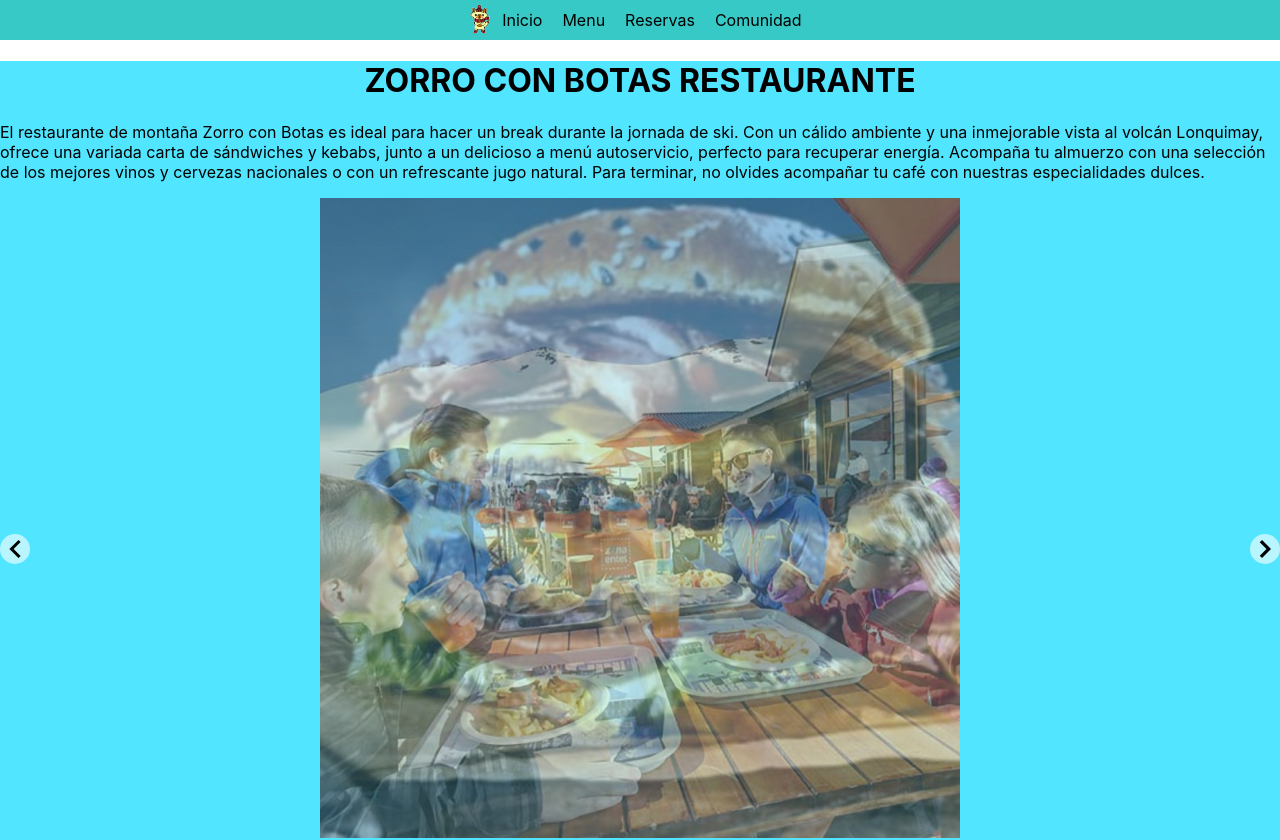
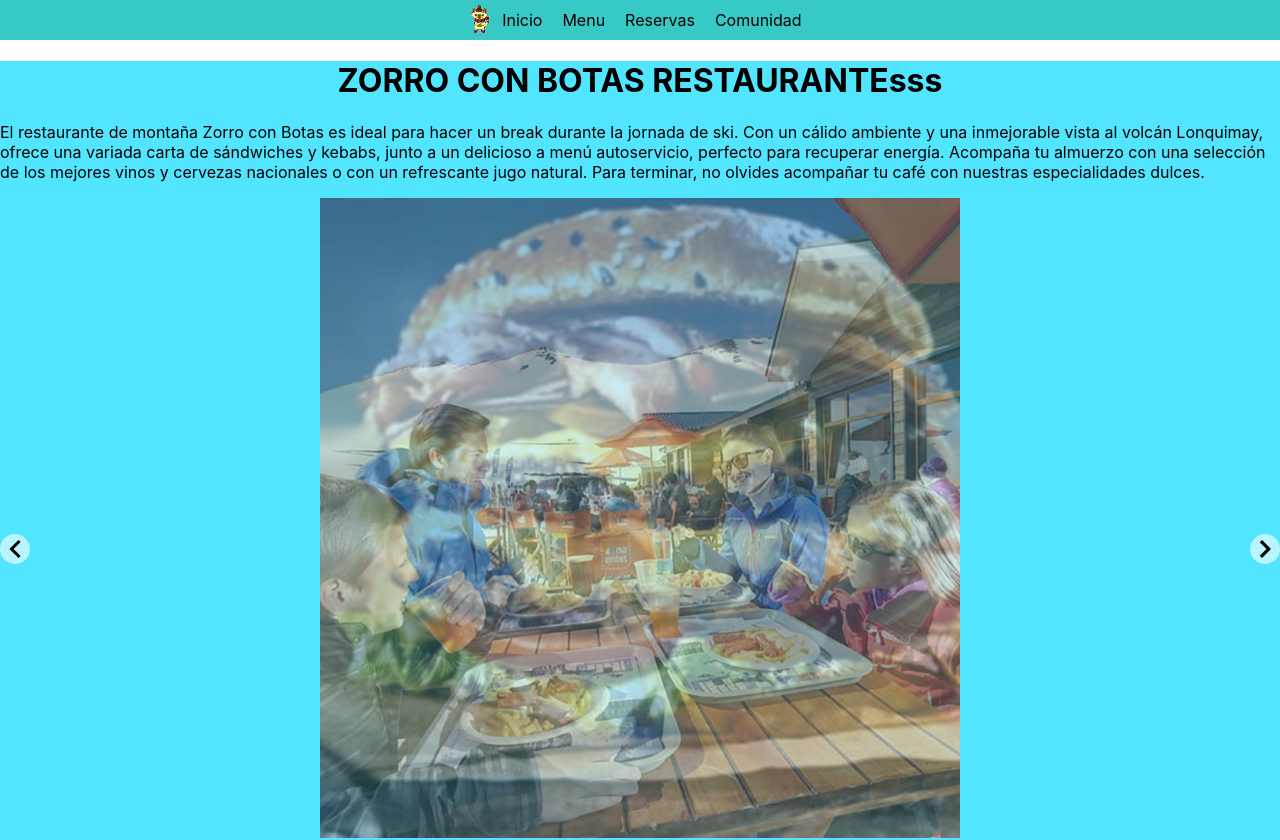
Before and after one commit to DiegoLetelier/zorroConBotas, a React (Create React App) app: page / in a window 1280 px wide. Shown: the top 840 px of the page. Built offline with nearby package versions, Linux system fonts and the light colour scheme.

Commit message:
try netlify actualization

```diff
--- a/src/components/init/Inicio.jsx
+++ b/src/components/init/Inicio.jsx
@@ -35,7 +35,7 @@ const Inicio = () => {
 
   return (
     <div className="customBackground">
-        <h1>ZORRO CON BOTAS RESTAURANTE</h1>
+        <h1>ZORRO CON BOTAS RESTAURANTEsss</h1>
         <p>El restaurante de montaña Zorro con Botas es ideal para hacer un break durante la jornada de ski. Con un cálido ambiente y una inmejorable vista al volcán Lonquimay, ofrece una variada carta de sándwiches y kebabs, junto a un delicioso a menú autoservicio, perfecto para recuperar energía.
 Acompaña tu almuerzo con una selección de los mejores vinos y cervezas nacionales o con un refrescante jugo natural. Para terminar, no olvides acompañar tu café con nuestras especialidades dulces.</p>
       <Slider  fadeImages={fadeImages} />
```
